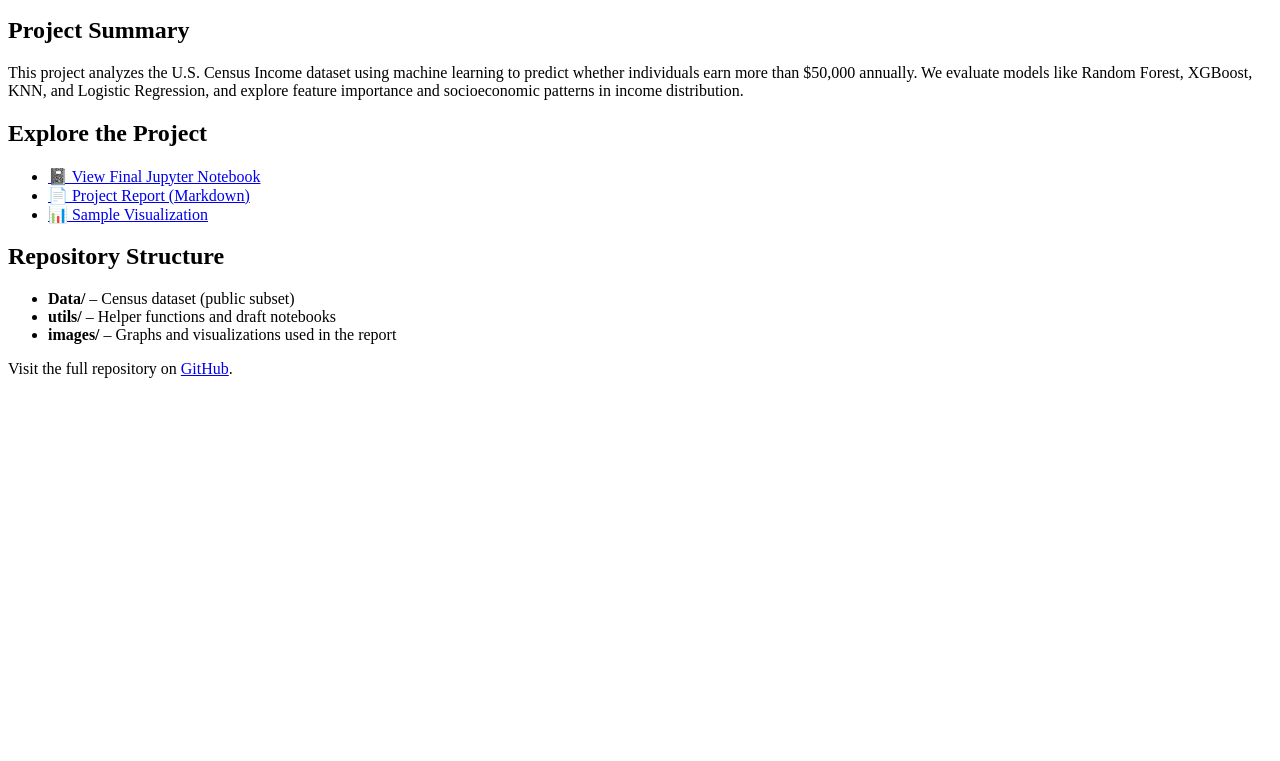
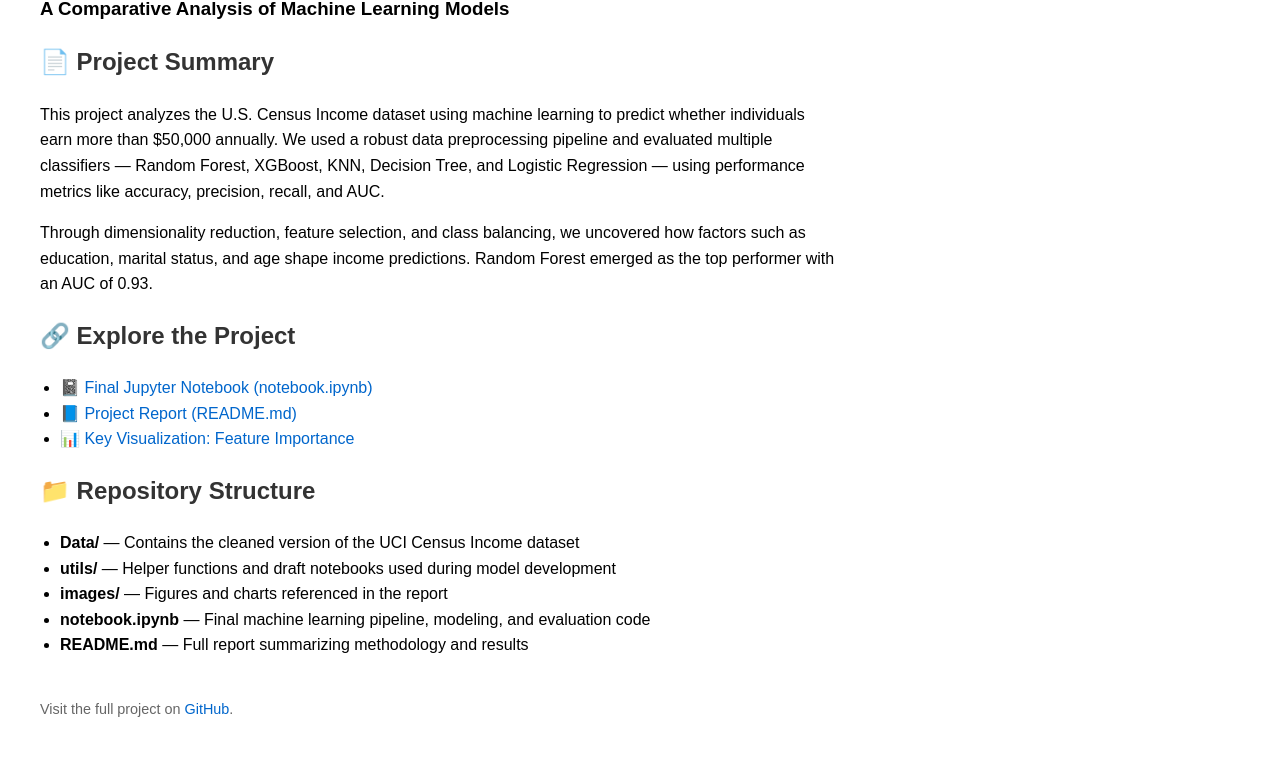
Before and after one commit to Sadia-Data-Science/Data-Science-Projects, a plain HTML site: page index.html in a window 1280 px wide. Shown: the part 119-880 px from the top of the page. Before the commit the page ends 800 px from the top, so only its background shows below. Drawn offline with Linux system fonts and the light colour scheme.

Commit message:
Update index.html

```diff
--- a/index.html
+++ b/index.html
@@ -2,31 +2,64 @@
 <html lang="en">
 <head>
   <meta charset="UTF-8">
-  <title>Income Prediction with Census Data</title>
+  <title>Predicting Income Level Using Census Data</title>
+  <style>
+    body {
+      font-family: Arial, sans-serif;
+      margin: 40px;
+      max-width: 800px;
+      line-height: 1.6;
+    }
+    h1, h2 {
+      color: #333;
+    }
+    ul {
+      padding-left: 20px;
+    }
+    a {
+      color: #0066cc;
+      text-decoration: none;
+    }
+    a:hover {
+      text-decoration: underline;
+    }
+    .footer {
+      margin-top: 40px;
+      font-size: 0.9em;
+      color: #666;
+    }
+  </style>
 </head>
 <body>
+
   <h1>Predicting Income Level Using Census Data</h1>
+  <h3>A Comparative Analysis of Machine Learning Models</h3>
 
-  <p><strong>Contributors:</strong> Ray .<br>
-  <strong>Affiliation:</strong> School of Engineering, University of St. Thomas, St. Paul, Minnesota</p>
 
-  <h2>Project Summary</h2>
-  <p>This project analyzes the U.S. Census Income dataset using machine learning to predict whether individuals earn more than $50,000 annually. We evaluate models like Random Forest, XGBoost, KNN, and Logistic Regression, and explore feature importance and socioeconomic patterns in income distribution.</p>
+  <h2>📄 Project Summary</h2>
+  <p>This project analyzes the U.S. Census Income dataset using machine learning to predict whether individuals earn more than $50,000 annually. We used a robust data preprocessing pipeline and evaluated multiple classifiers — Random Forest, XGBoost, KNN, Decision Tree, and Logistic Regression — using performance metrics like accuracy, precision, recall, and AUC.</p>
 
-  <h2>Explore the Project</h2>
+  <p>Through dimensionality reduction, feature selection, and class balancing, we uncovered how factors such as education, marital status, and age shape income predictions. Random Forest emerged as the top performer with an AUC of 0.93.</p>
+
+  <h2>🔗 Explore the Project</h2>
   <ul>
-    <li><a href="notebook.ipynb">📓 View Final Jupyter Notebook</a></li>
-    <li><a href="README.md">📄 Project Report (Markdown)</a></li>
-    <li><a href="images/Figure6.png">📊 Sample Visualization</a></li>
+    <li><a href="notebook.ipynb">📓 Final Jupyter Notebook (notebook.ipynb)</a></li>
+    <li><a href="README.md">📘 Project Report (README.md)</a></li>
+    <li><a href="images/Figure6.png">📊 Key Visualization: Feature Importance</a></li>
   </ul>
 
-  <h2>Repository Structure</h2>
+  <h2>📁 Repository Structure</h2>
   <ul>
-    <li><strong>Data/</strong> – Census dataset (public subset)</li>
-    <li><strong>utils/</strong> – Helper functions and draft notebooks</li>
-    <li><strong>images/</strong> – Graphs and visualizations used in the report</li>
+    <li><strong>Data/</strong> — Contains the cleaned version of the UCI Census Income dataset</li>
+    <li><strong>utils/</strong> — Helper functions and draft notebooks used during model development</li>
+    <li><strong>images/</strong> — Figures and charts referenced in the report</li>
+    <li><strong>notebook.ipynb</strong> — Final machine learning pipeline, modeling, and evaluation code</li>
+    <li><strong>README.md</strong> — Full report summarizing methodology and results</li>
   </ul>
 
-  <p>Visit the full repository on <a href="https://github.com/Sadia-Data-Science/Predicting-Income-Level-Using-Census-Data-A-Comparative-Analysis-of-Machine-Learning-Models">GitHub</a>.</p>
+  <div class="footer">
+    Visit the full project on <a href="https://github.com/Sadia-Data-Science/Predicting-Income-Level-Using-Census-Data-A-Comparative-Analysis-of-Machine-Learning-Models">GitHub</a>.
+  </div>
+
 </body>
 </html>
```
